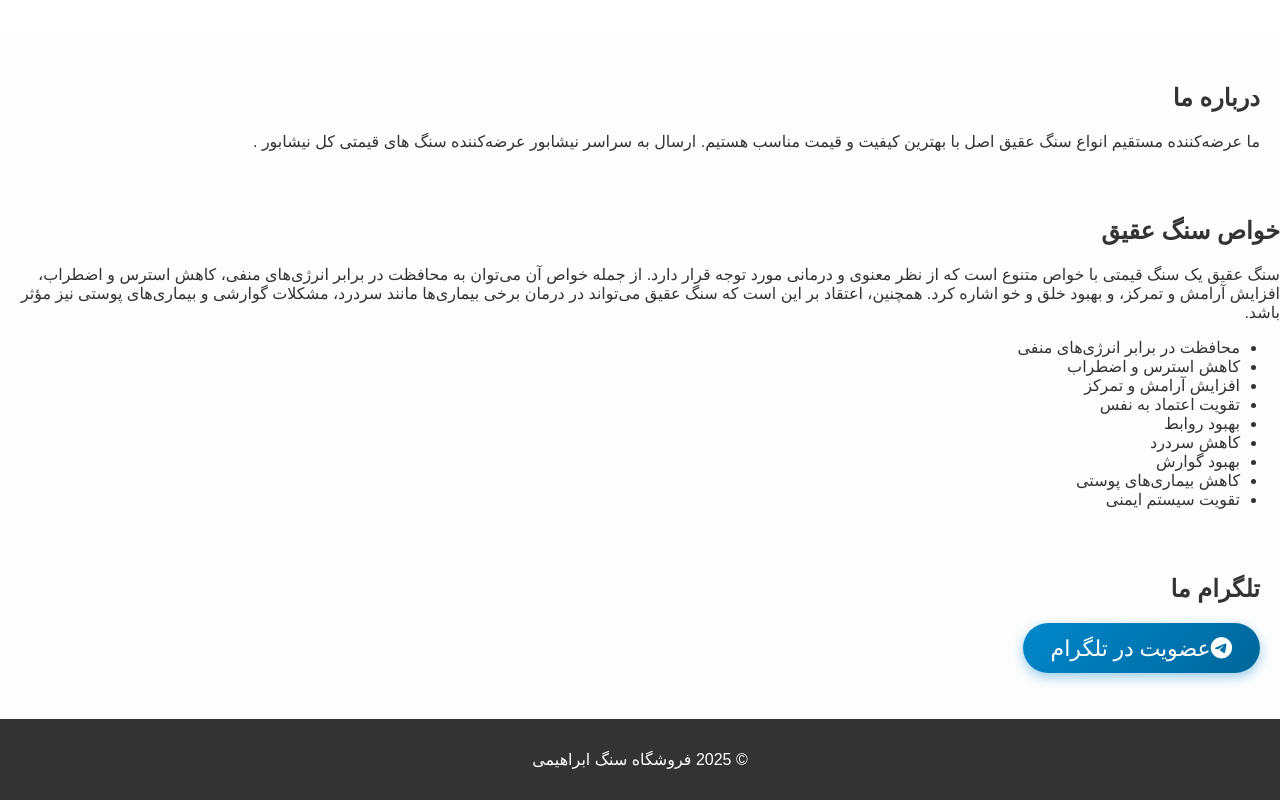
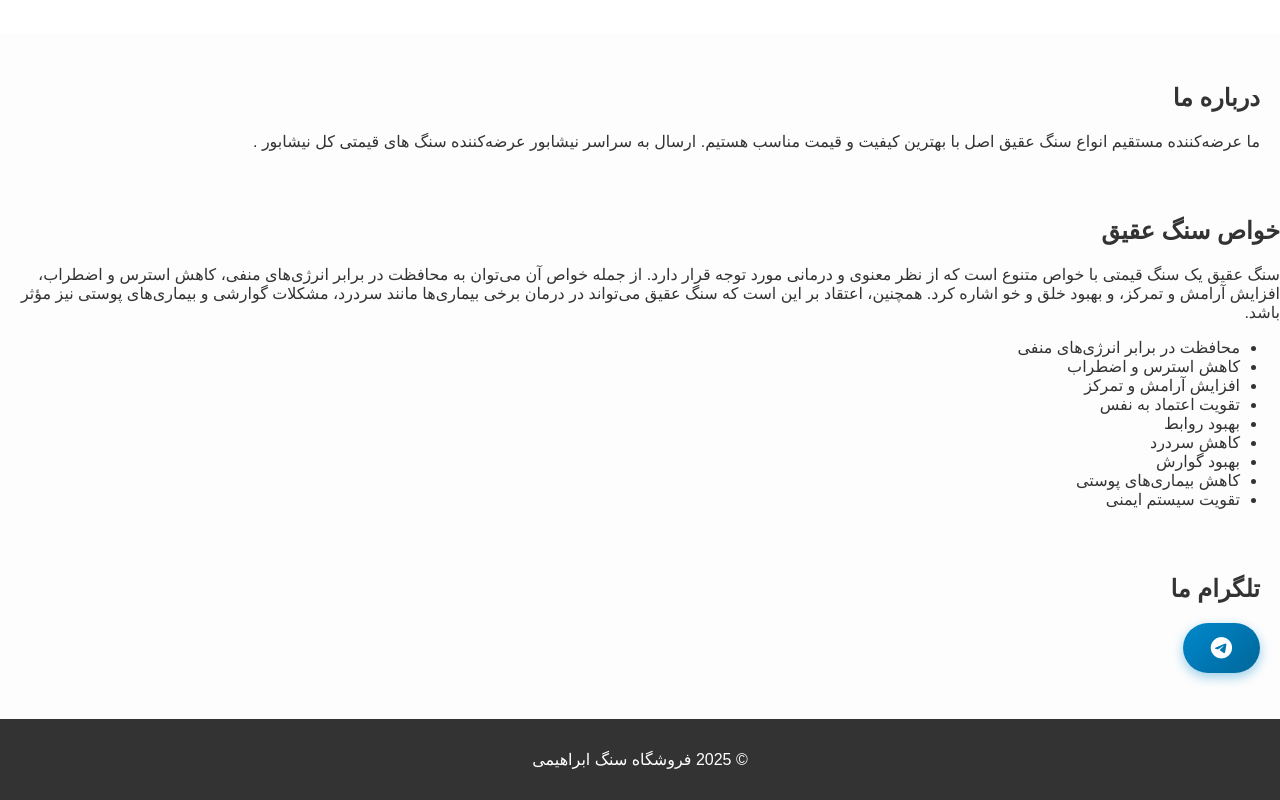
Before and after one commit to parhamdfr/stone-ebrahimi, a plain HTML site: page index.html in a window 1280 px wide. Shown: the part 831-1631 px from the top of the page. Drawn offline with Linux system fonts and the light colour scheme.

Commit message:
Update index.html

```diff
--- a/index.html
+++ b/index.html
@@ -58,7 +58,7 @@
     <h2>تلگرام ما</h2>
     <p>
     <a href="https://t.me/ageteston" class="telegram-button" target="_blank">
-    <i class="fab fa-telegram-plane">عضویت در تلگرام</i>
+    <i class="fab fa-telegram-plane"></i>
       </a>
     </p>
   </section>
```
